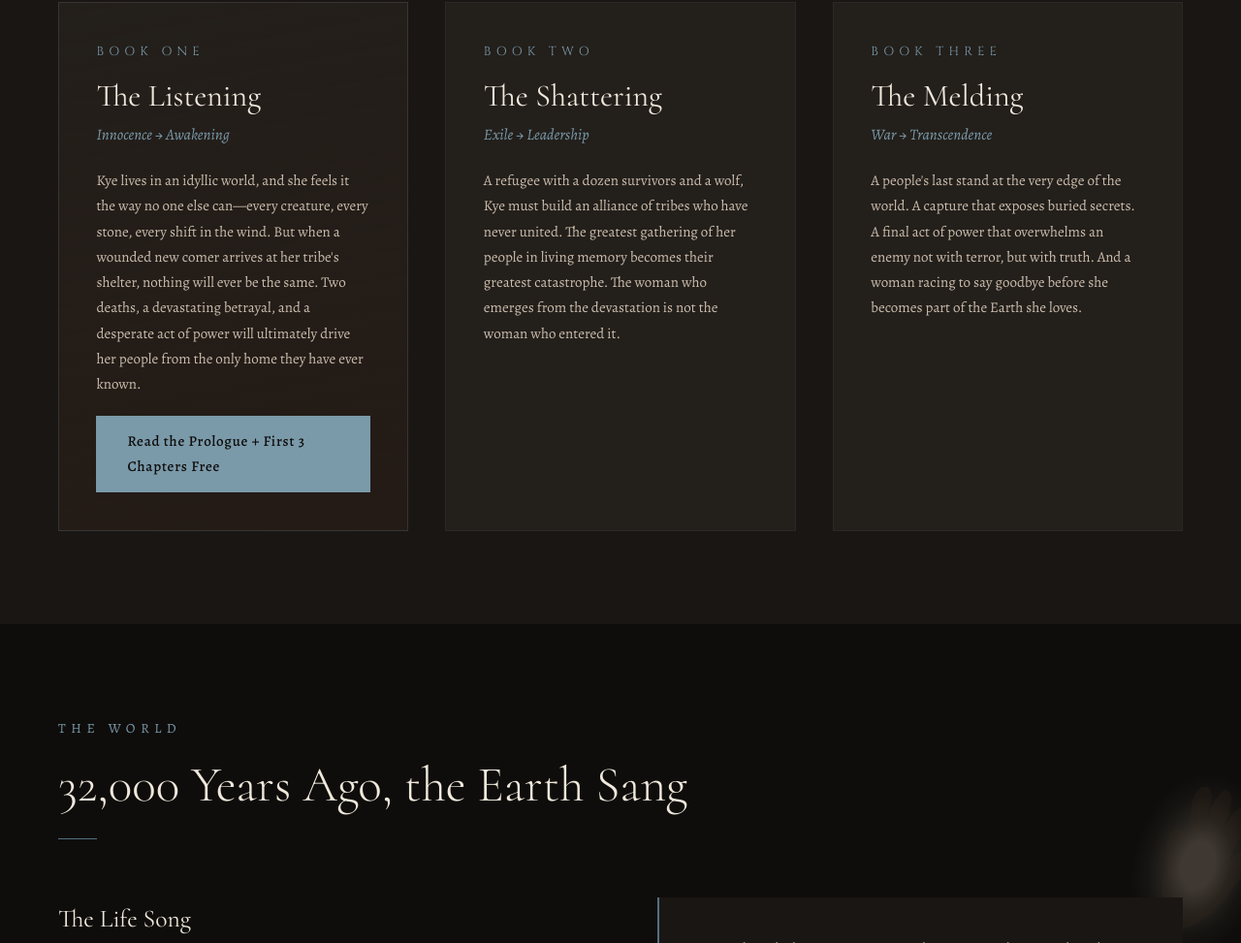
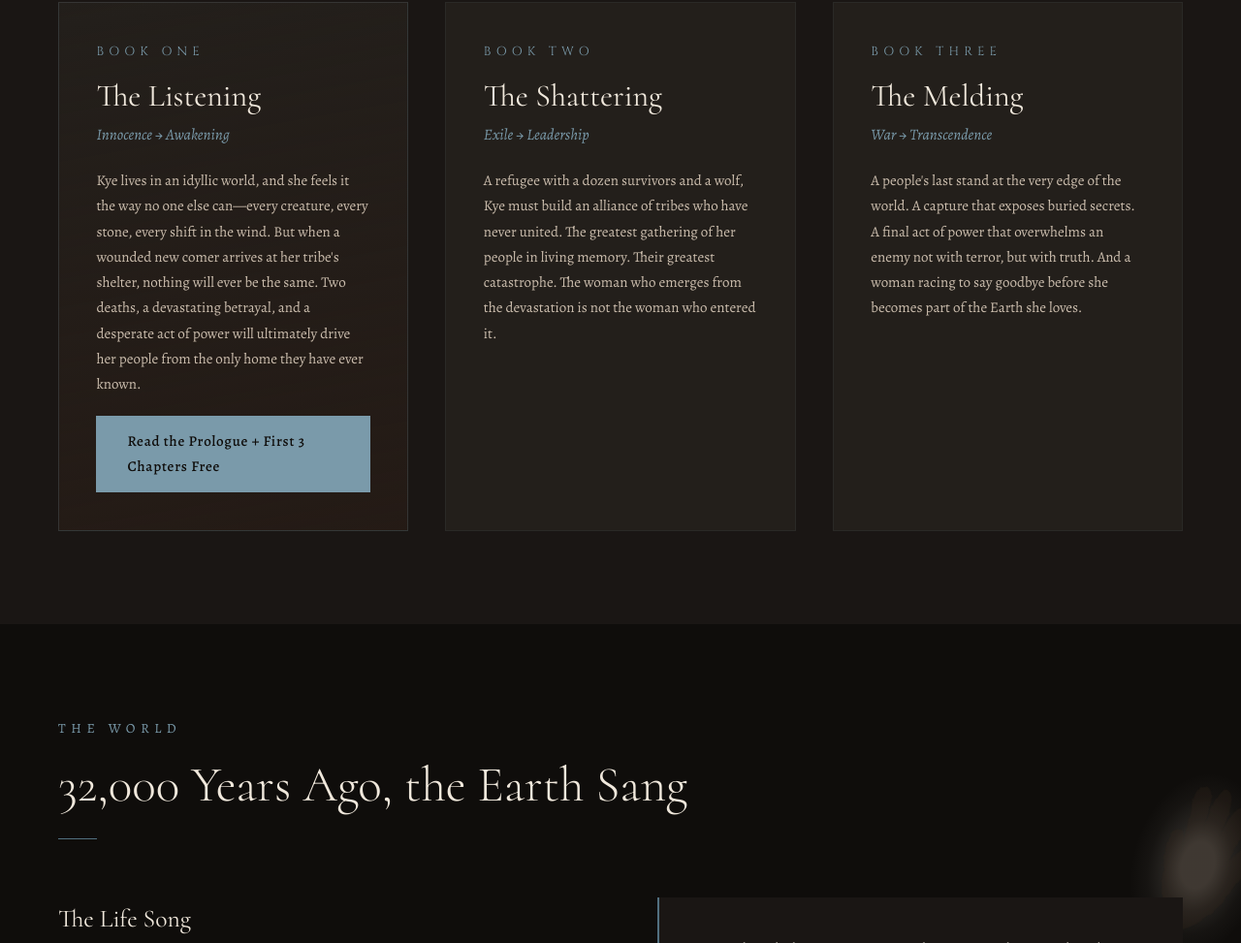
Before and after one commit to doubleendertime-hash/last-echo-site, a plain HTML site: page index.html in a window 1280 px wide. Shown: the part 1240-2213 px from the top of the page at 97% size. Drawn offline with nearby package versions, Linux system fonts and the light colour scheme.

Commit message:
Update index.html

```diff
--- a/index.html
+++ b/index.html
@@ -332,7 +332,7 @@ body::before{content:'';position:fixed;inset:0;background-image:url("data:[embed
         <p class="book-number">Book Two</p>
         <h3 class="book-title">The Shattering</h3>
         <p class="book-arc">Exile → Leadership</p>
-        <p class="book-description">A refugee with a dozen survivors and a wolf, Kye must build an alliance of tribes who have never united. The greatest gathering of her people in living memory becomes their greatest catastrophe. The woman who emerges from the devastation is not the woman who entered it.</p>
+        <p class="book-description">A refugee with a dozen survivors and a wolf, Kye must build an alliance of tribes who have never united. The greatest gathering of her people in living memory. Their greatest catastrophe. The woman who emerges from the devastation is not the woman who entered it.</p>
       </div>
       <div class="book-card reveal reveal-delay-3">
         <p class="book-number">Book Three</p>
```
